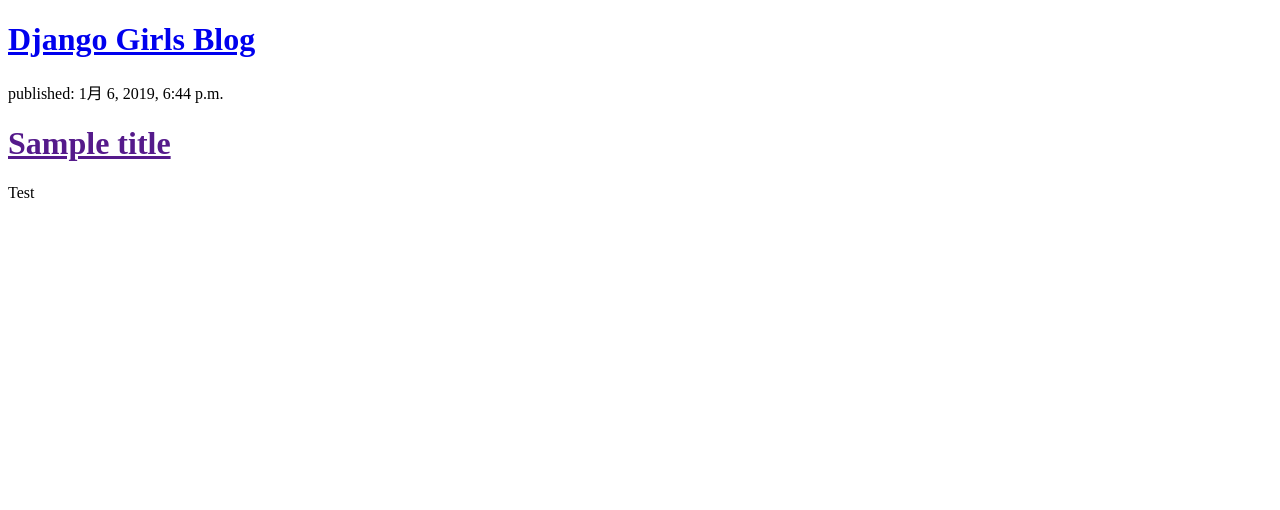
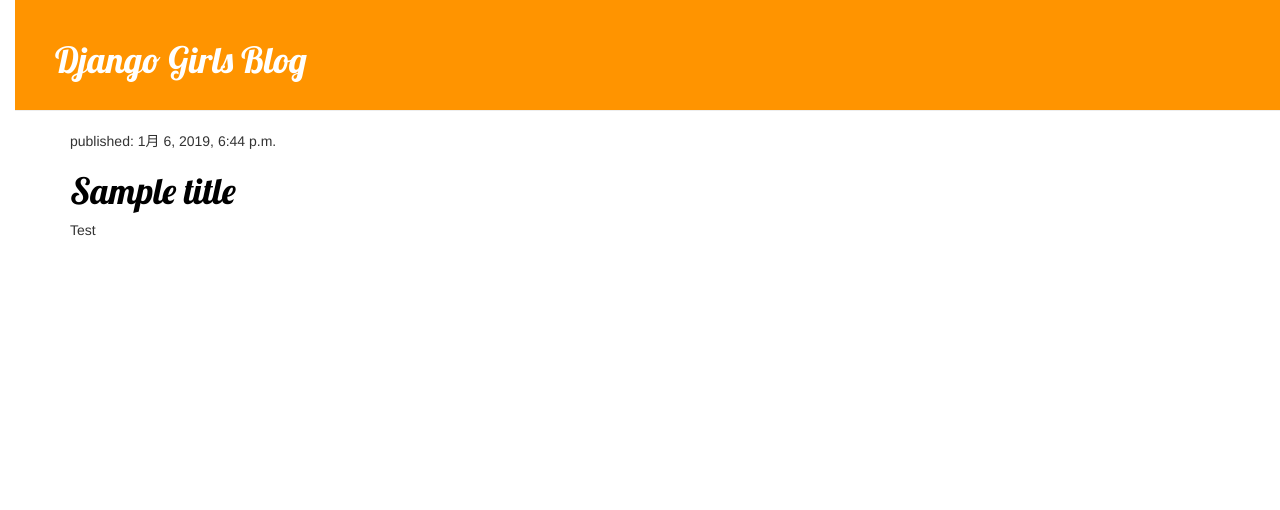
Before and after one commit to tominagamaya/django-blog, a Django app: page / in a window 1280 px wide. Shown: the top 510 px of the page. Run offline with Django 3.2, Linux system fonts and the light colour scheme; data comes from the database, SQL or seed files in the repository; some libraries are stand-ins or nearby versions.

Commit message:
cssファイルを追加

```diff
--- /dev/null
+++ b/blog/static/css/blog.css
@@ -0,0 +1,44 @@
+h1 a {
+    color: #FCA205;
+    font-family: 'Lobster';
+}
+body {
+    padding-left: 15px;
+}
+.page-header {
+    background-color: #ff9400;
+    margin-top: 0;
+    padding: 20px 20px 20px 40px;
+}
+.page-header h1, .page-header h1 a, .page-header h1 a:visited, .page-header h1 a:active {
+    color: #ffffff;
+    font-size: 36px;
+    text-decoration: none;
+}
+.content {
+    margin-left: 40px;
+}
+h1, h2, h3, h4 {
+    font-family: 'Lobster', cursive;
+}
+.date {
+    color: #828282;
+}
+.save {
+    float: right;
+}
+.post-form textarea, .post-form input {
+    width: 100%;
+}
+.top-menu, .top-menu:hover, .top-menu:visited {
+    color: #ffffff;
+    float: right;
+    font-size: 26px;
+    margin-right: 20px;
+}
+.post {
+    margin-bottom: 70px;
+}
+.post h1 a, .post h1 a:visited {
+    color: #000000;
+}
--- a/blog/templates/blog/post_list.html
+++ b/blog/templates/blog/post_list.html
@@ -1,19 +1,30 @@
 <!DOCTYPE html>
+{% load static %}
 <html lang="en">
     <head>
         <meta charset="UTF-8">
+        <link rel="stylesheet" href="//maxcdn.bootstrapcdn.com/bootstrap/3.2.0/css/bootstrap.min.css">
+        <link rel="stylesheet" href="//maxcdn.bootstrapcdn.com/bootstrap/3.2.0/css/bootstrap-theme.min.css">
+        <link href="//fonts.googleapis.com/css?family=Lobster&subset=latin,latin-ext" rel="stylesheet" type="text/css">
+        <link rel="stylesheet" href="{% static 'css/blog.css' %}">
         <title>Django Girls blog</title>
     </head>
     <body>
-        <div>
+        <div class="page-header">
             <h1><a href="/">Django Girls Blog</a></h1>
         </div>
-        {% for post in posts %}
-            <div>
-                <p>published: {{ post.published_date }}</p>
-                <h1><a href="">{{ post.title }}</a></h1>
-                <p>{{ post.text|linebreaksbr }}</p>
+        <div class="content container">
+            <div class="row">
+                <div class="col-md-8">
+                    {% for post in posts %}
+                    <div class="post">
+                        <p>published: {{ post.published_date }}</p>
+                        <h1><a href="">{{ post.title }}</a></h1>
+                        <p>{{ post.text|linebreaksbr }}</p>
+                    </div>
+                    {% endfor %}
+                </div>
             </div>
-        {% endfor %}
+        </div>
     </body>
 </html>
```
